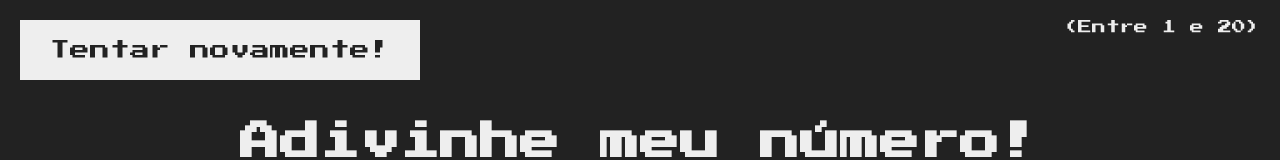
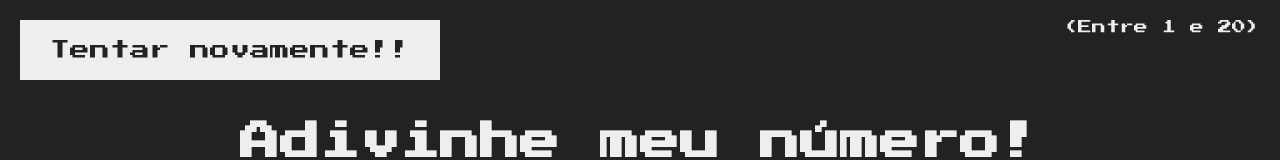
Before and after one commit to tqbrandao/adivinhe-meu-numero, a plain HTML site: page index.html in a window 1280 px wide. Shown: the top 160 px of the page. Drawn offline with Linux system fonts and the light colour scheme.

Commit message:
Minor tweaks

```diff
--- a/index.html
+++ b/index.html
@@ -11,7 +11,7 @@
     <header>
       <h1>Adivinhe meu número!</h1>
       <p class="between">(Entre 1 e 20)</p>
-      <button class="btn again">Tentar novamente!</button>
+      <button class="btn again">Tentar novamente!!</button>
       <div class="number">?</div>
     </header>
     <main>
```
